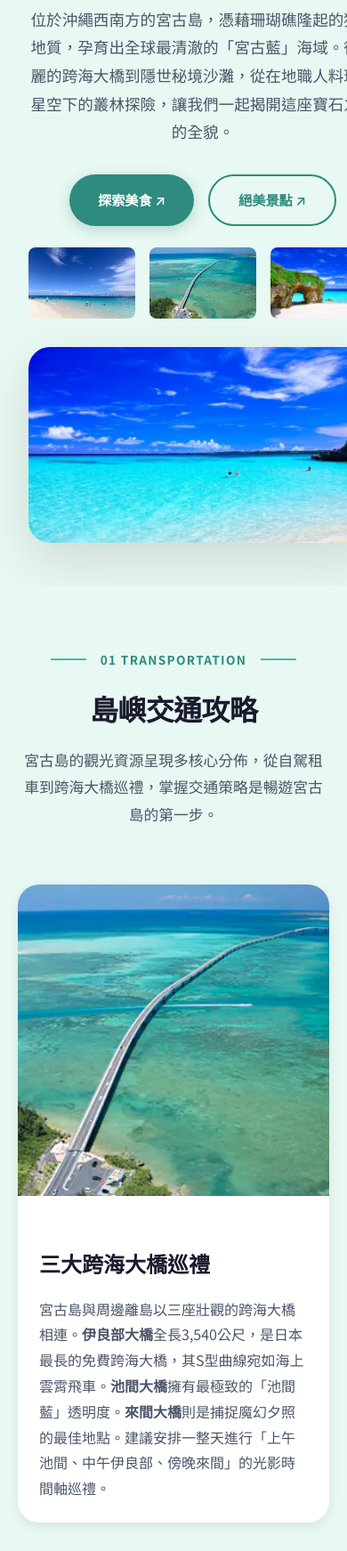
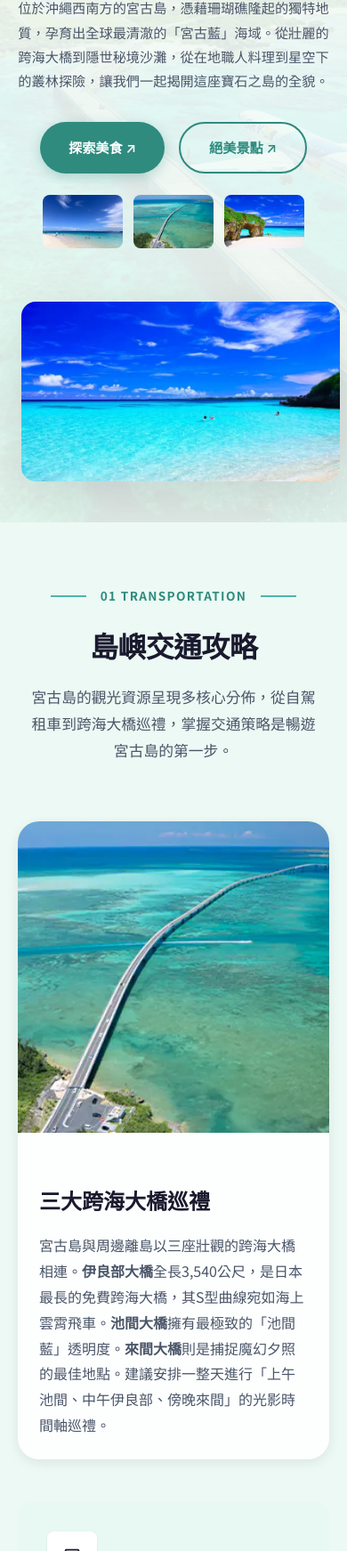
Before and after one commit to chadyuch/miyako-jima-travel, a website: page index.html in a window 390 px wide. Shown: the part 257-2000 px from the top of the page at 89% size. Drawn offline with Linux system fonts and the light colour scheme.

Commit message:
fix: 修正手機版跑版 + 新增半透明宮古島背景圖

```diff
--- a/styles.css
+++ b/styles.css
@@ -53,6 +53,21 @@ body {
   line-height: 1.7;
   overflow-x: hidden;
   -webkit-font-smoothing: antialiased;
+  position: relative;
+  min-height: 100vh;
+}
+
+body::before {
+  content: '';
+  position: fixed;
+  top: 0;
+  left: 0;
+  width: 100%;
+  height: 100%;
+  background: url('images/bg_miyako.png') center center / cover no-repeat;
+  opacity: 0.15;
+  z-index: 0;
+  pointer-events: none;
 }
 
 img {
@@ -80,11 +95,12 @@ a {
   display: flex;
   align-items: center;
   justify-content: space-between;
-  background: rgba(255, 255, 255, 0.92);
+  background: rgba(255, 255, 255, 0.88);
   backdrop-filter: blur(20px);
   -webkit-backdrop-filter: blur(20px);
   border-bottom: 1px solid rgba(0, 0, 0, 0.04);
   transition: var(--transition);
+  z-index: 1000;
 }
 
 .navbar.scrolled {
@@ -179,7 +195,9 @@ a {
   position: relative;
   padding-top: 72px;
   overflow: hidden;
-  background: var(--mint-light);
+  background: rgba(232, 248, 242, 0.5);
+  width: 100%;
+  z-index: 1;
 }
 
 .hero-content {
@@ -338,6 +356,9 @@ a {
   padding: 6rem 2rem;
   max-width: 1400px;
   margin: 0 auto;
+  overflow-x: hidden;
+  position: relative;
+  z-index: 1;
 }
 
 .section-header {
@@ -362,7 +383,9 @@ a {
 
 /* Colored Section Backgrounds */
 .section-mint {
-  background: var(--mint-light);
+  background: rgba(232, 248, 242, 0.8);
+  max-width: 100%;
+  overflow-x: hidden;
 }
 
 .section-sand {
@@ -386,7 +409,7 @@ a {
    Cards
    ================================ */
 .card {
-  background: white;
+  background: rgba(255, 255, 255, 0.92);
   border-radius: var(--radius-md);
   overflow: hidden;
   box-shadow: var(--shadow-sm);
@@ -471,7 +494,7 @@ a {
 
 /* Info Cards (Transport) */
 .info-card {
-  background: var(--mint-light);
+  background: rgba(232, 248, 242, 0.85);
   border-radius: var(--radius-md);
   padding: 2rem;
   transition: var(--transition);
@@ -522,7 +545,7 @@ a {
   grid-template-columns: 1fr 1fr;
   gap: 2rem;
   margin-bottom: 3rem;
-  background: white;
+  background: rgba(255, 255, 255, 0.9);
   border-radius: var(--radius-lg);
   overflow: hidden;
   box-shadow: var(--shadow-md);
@@ -632,9 +655,11 @@ a {
    Footer
    ================================ */
 .footer {
-  background: var(--deep-navy);
+  background: rgba(13, 27, 42, 0.95);
   color: white;
   padding: 4rem 2rem 2rem;
+  position: relative;
+  z-index: 1;
 }
 
 .footer-content {
@@ -703,10 +728,13 @@ a {
     grid-template-columns: 1fr;
     text-align: center;
     padding-top: 2rem;
+    padding-left: 1.25rem;
+    padding-right: 1.25rem;
   }
 
   .hero-text p {
     margin: 0 auto 2rem;
+    max-width: 100%;
   }
 
   .hero-cta {
@@ -716,6 +744,7 @@ a {
   .hero-image {
     max-height: 50vh;
     aspect-ratio: 16/9;
+    width: 100%;
   }
 
   .hero-gallery {
@@ -763,8 +792,43 @@ a {
     display: flex;
   }
 
+  .hero-content {
+    padding: 2rem 1rem;
+  }
+
+  .hero-text h1 {
+    font-size: clamp(1.8rem, 7vw, 2.5rem);
+  }
+
+  .hero-text p {
+    font-size: 0.95rem;
+    max-width: 100%;
+    word-break: break-word;
+  }
+
+  .hero-gallery {
+    flex-wrap: wrap;
+    gap: 0.75rem;
+  }
+
+  .hero-gallery-item {
+    width: 90px;
+    height: 60px;
+  }
+
+  .hero-image {
+    border-radius: var(--radius-md);
+    margin: 0 0.5rem;
+  }
+
   .section {
     padding: 4rem 1.25rem;
+    overflow-x: hidden;
+  }
+
+  .section-header p {
+    max-width: 100%;
+    padding: 0 0.5rem;
   }
 
   .card-grid {
@@ -783,9 +847,19 @@ a {
     padding: 1.5rem;
   }
 
+  .card-meta {
+    flex-direction: column;
+    align-items: flex-start;
+    gap: 0.5rem;
+  }
+
   .footer-content {
     grid-template-columns: 1fr;
     gap: 2rem;
+  }
+
+  .footer {
+    padding: 3rem 1.25rem 2rem;
   }
 }
 
@@ -846,7 +920,7 @@ a {
   transform: translateY(20px);
   transition: var(--transition);
   box-shadow: var(--shadow-md);
-  z-index: 999;
+  z-index: 1001;
 }
 
 .scroll-top.visible {
```
Also changed, not shown: images/bg_miyako.png (added).
